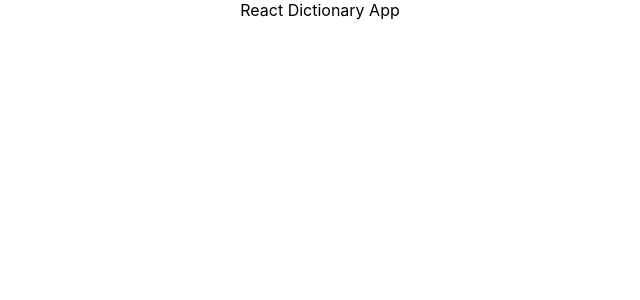
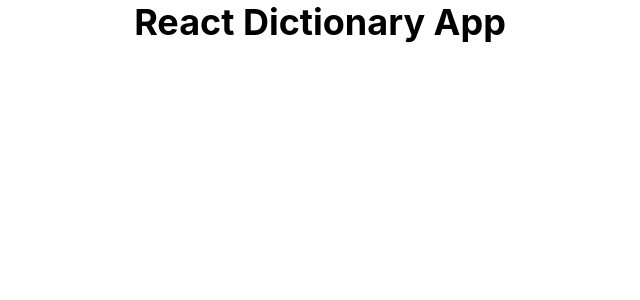
Before and after one commit to LavRed/dictionary-project, a React (Create React App) app: page / in a window 1280 px wide. Shown: the top 300 px of the page, without its empty margins (320-960 px from the left). Built offline with nearby package versions, Linux system fonts and the light colour scheme.

Commit message:
changed header properties for hosting

```diff
--- a/src/App.css
+++ b/src/App.css
@@ -1,3 +1,5 @@
 .App {
   text-align: center;
+  font-size: 36px;
+  font-weight: bold;
 }
```
